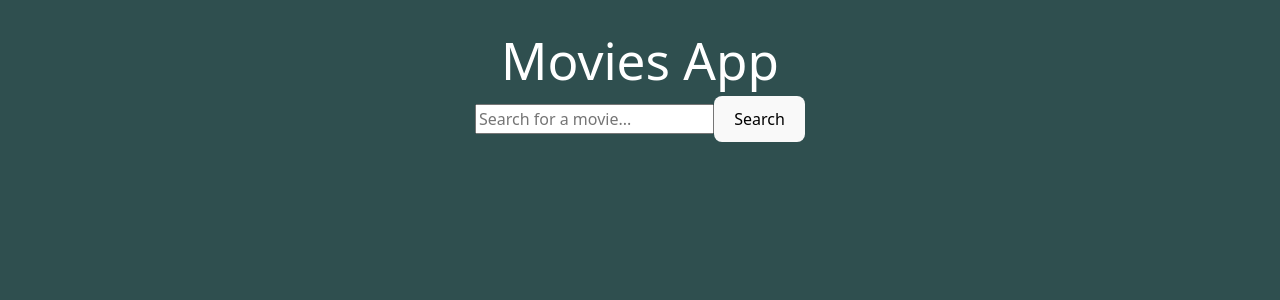
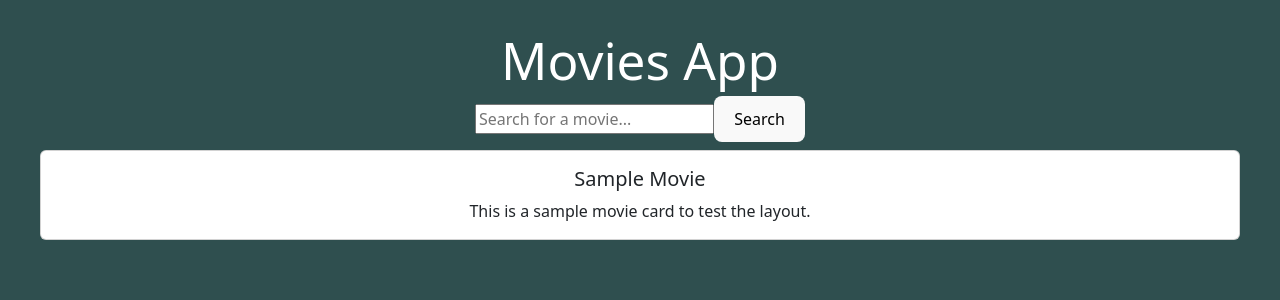
Before and after one commit to hannahro15/movies-api-project, a React (Vite) app: page / in a window 1280 px wide. Shown: the top 300 px of the page. Built offline with nearby package versions, Linux system fonts and the light colour scheme.

Commit message:
Create a movie card element

```diff
--- a/package.json
+++ b/package.json
@@ -15,6 +15,7 @@
   "dependencies": {
     "bootstrap": "^5.3.8",
     "react": "^19.1.1",
+    "react-bootstrap": "^2.10.10",
     "react-dom": "^19.1.1"
   },
   "devDependencies": {
--- a/src/App.jsx
+++ b/src/App.jsx
@@ -1,8 +1,6 @@
-import { useState } from 'react'
-import reactLogo from './assets/react.svg'
-import viteLogo from '/vite.svg'
 import './App.css'
 import SearchBar from './components/MovieSearch'
+import MovieCard from './components/MovieCard'
 
 function App() {
 
@@ -10,6 +8,9 @@ function App() {
     <>
       <h1>Movies App</h1>
       <SearchBar />
+      <div className="movie-card-container">
+        <MovieCard />
+      </div>
     </>
   )
 }
--- /dev/null
+++ b/src/components/MovieCard.jsx
@@ -0,0 +1,16 @@
+import { Card } from 'react-bootstrap';
+
+function MovieCard() {
+    return (
+        <Card className="movie-card rounded m-2">
+            <Card.Body>
+                <Card.Title>Sample Movie</Card.Title>
+                <Card.Text>
+                    This is a sample movie card to test the layout.
+                </Card.Text>
+            </Card.Body>
+        </Card>
+    )
+};
+
+export default MovieCard;
```
Also changed, not shown: src/components/MovieCards.jsx (deleted), 1 other file (tests, documents, lock files or other folders).
